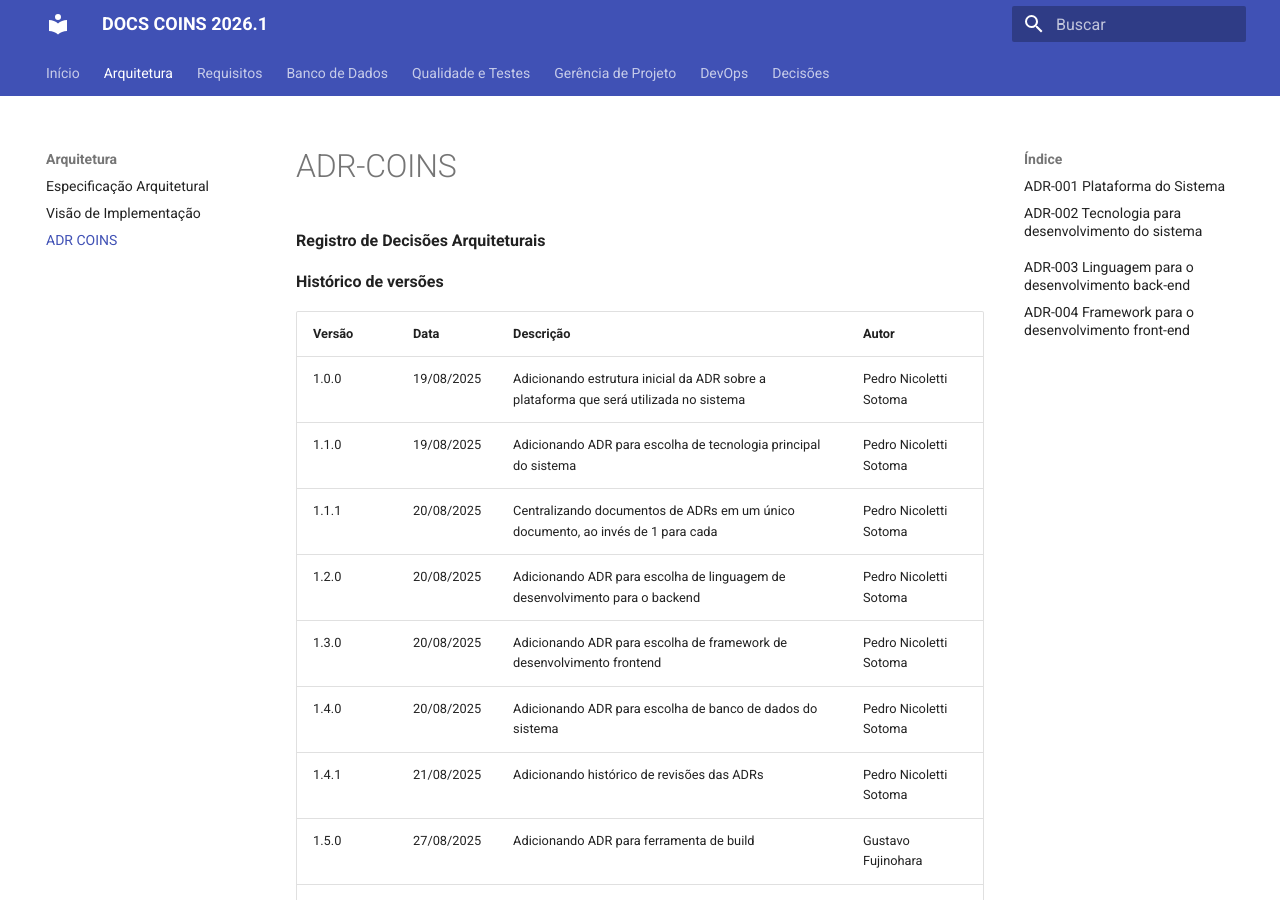
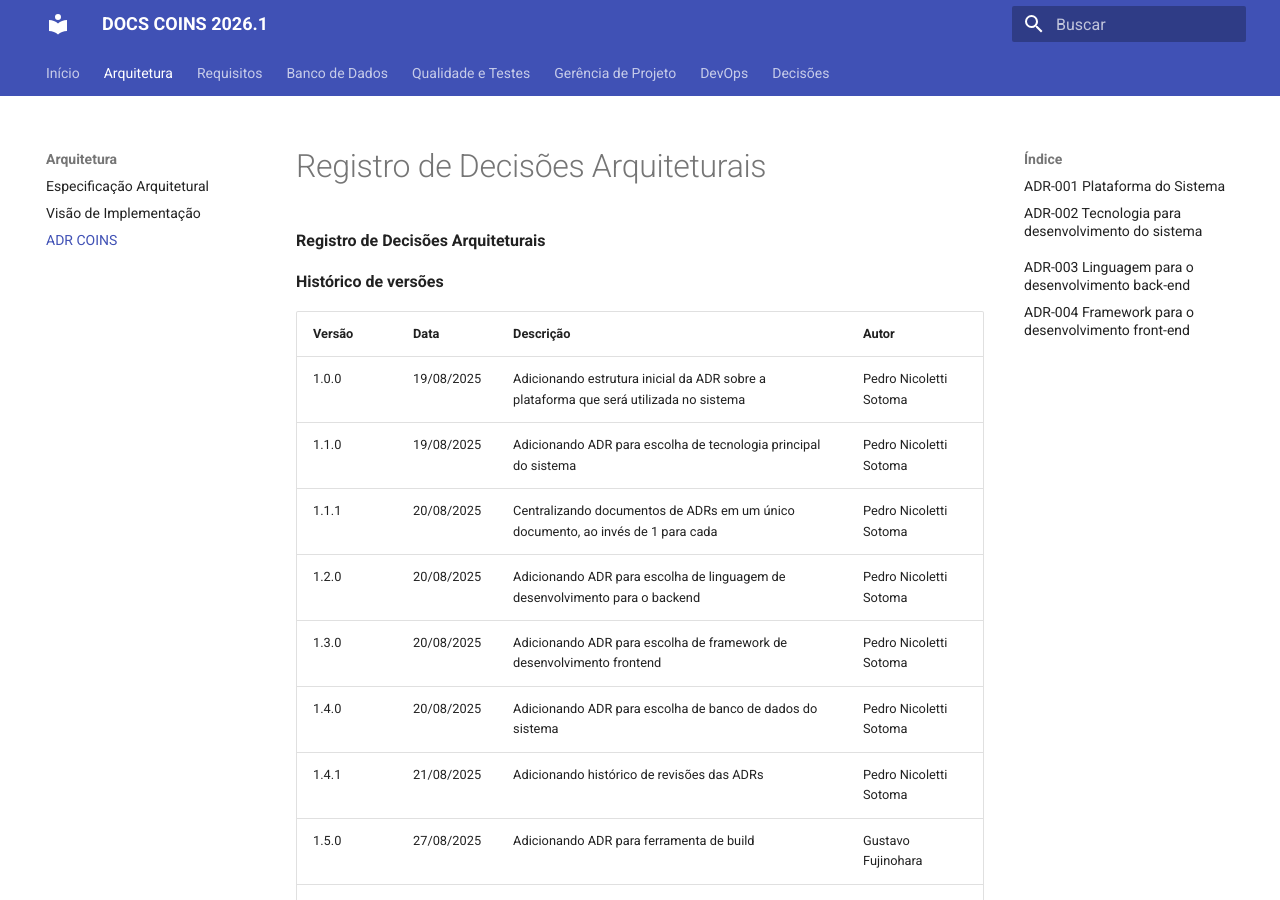
Before and after one commit to NES-Contabilidade-Integrada/doc-coins2026.1, an MkDocs documentation site: the page built from docs/arquitetura/adr-coins.md, in a window 1280 px wide and 900 px high. Built offline with MkDocs 1.6.1 and Material for MkDocs 9.7.7, drawn with Linux system fonts in a browser that asks for light colours.

Commit message:
docs: remove redundância COINS no título ADR e atualizar skill de markdown

```diff
--- a/docs/arquitetura/adr-coins.md
+++ b/docs/arquitetura/adr-coins.md
@@ -1,4 +1,4 @@
-# ADR-COINS
+# Registro de Decisões Arquiteturais
 
 **Registro de Decisões Arquiteturais**
 
```
Also changed, not shown: .github/skills/boas-praticas-markdown.md.
